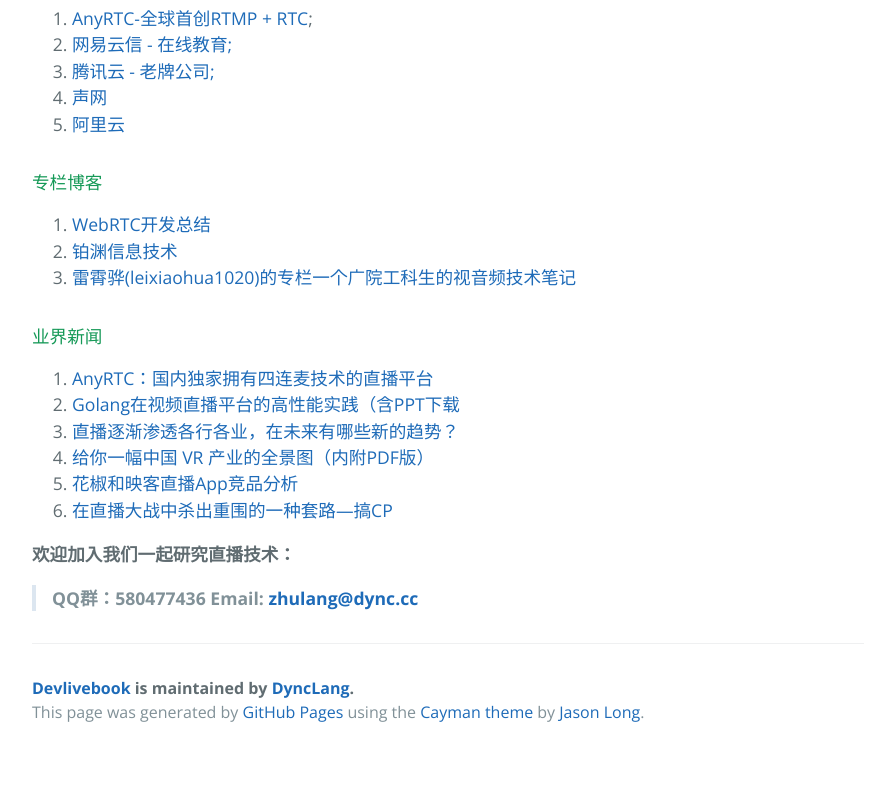
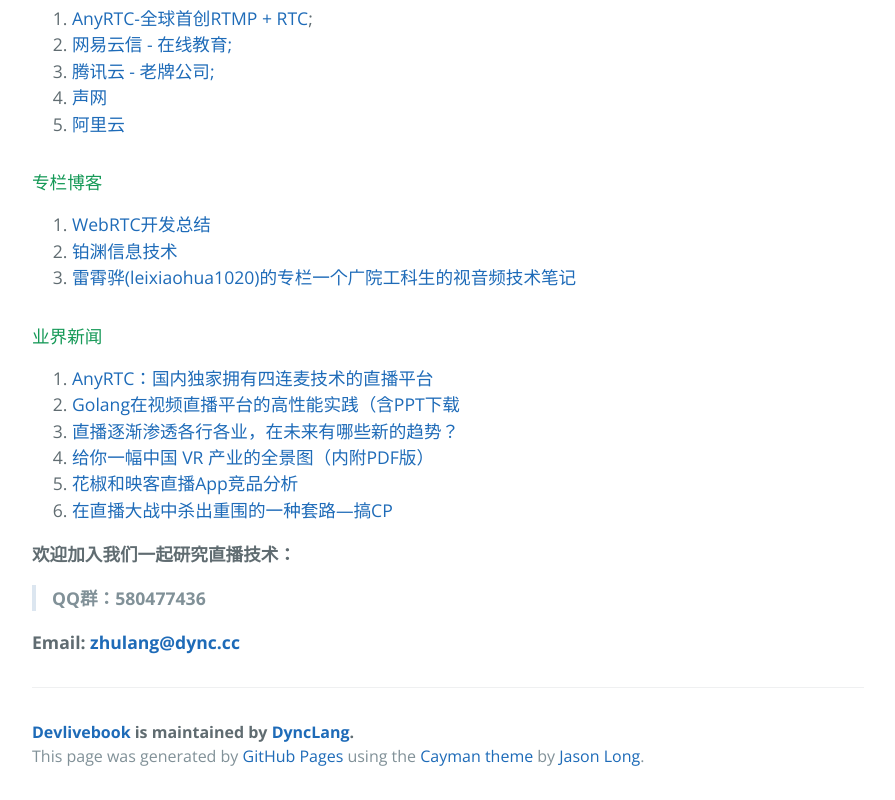
Before and after one commit to DyncLang/DevLiveBook, a plain HTML site: page index.html in a window 1280 px wide. Shown: the part 1838-2638 px from the top of the page, without its empty margins (192-1087 px from the left). Before the commit the page ends 2594 px from the top, so only its background shows below. Drawn offline with nearby package versions, Linux system fonts and the light colour scheme.

Commit message:
Create gh-pages branch via GitHub

```diff
--- a/index.html
+++ b/index.html
@@ -131,9 +131,10 @@
 <p><strong>欢迎加入我们一起研究直播技术：</strong> </p>
 
 <blockquote>
-<p><strong>QQ群：580477436</strong>
-<strong>Email: <a href="mailto:zhulang@dync.cc">zhulang@dync.cc</a></strong></p>
+<p><strong>QQ群：580477436</strong></p>
 </blockquote>
+
+<p><strong>Email: <a href="mailto:zhulang@dync.cc">zhulang@dync.cc</a></strong></p>
 
       <footer class="site-footer">
         <span class="site-footer-owner"><a href="https://github.com/DyncLang/DevLiveBook">Devlivebook</a> is maintained by <a href="https://github.com/DyncLang">DyncLang</a>.</span>
```
Also changed, not shown: params.json (+1 -1 lines).
